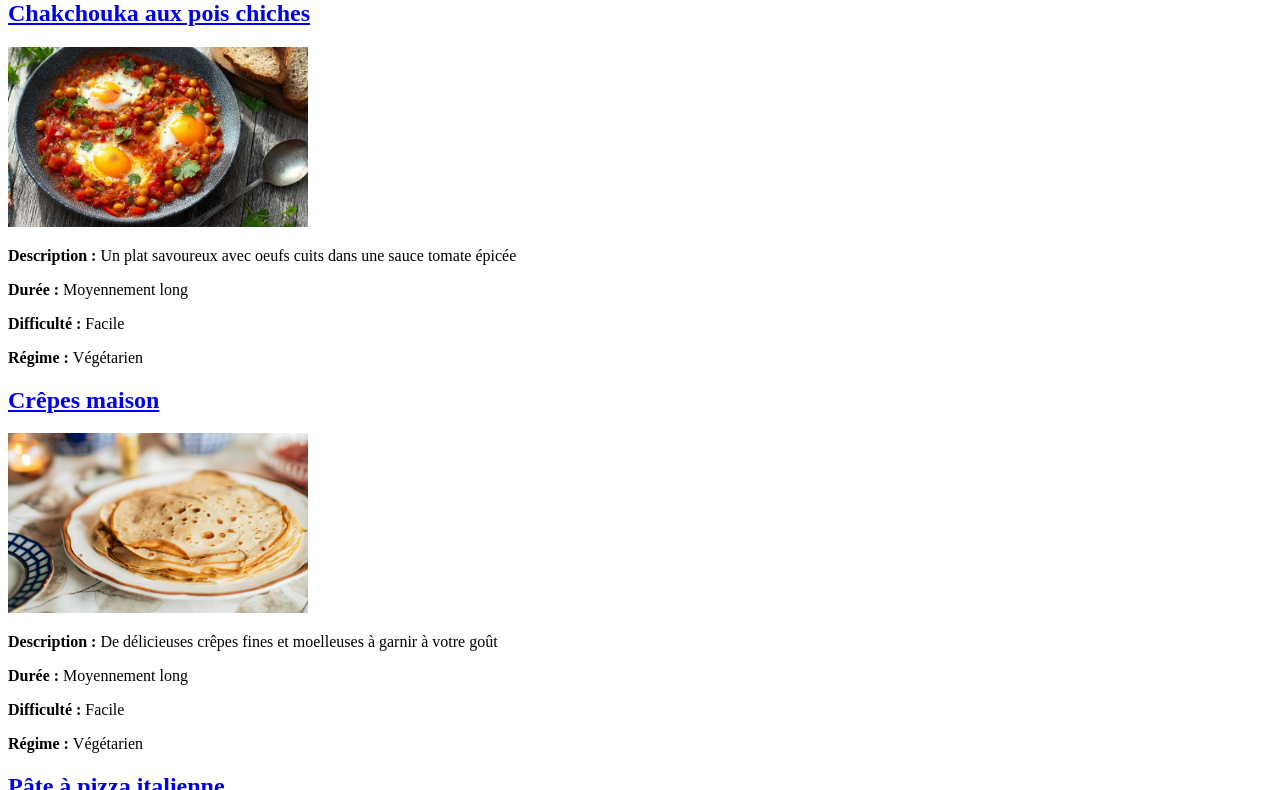
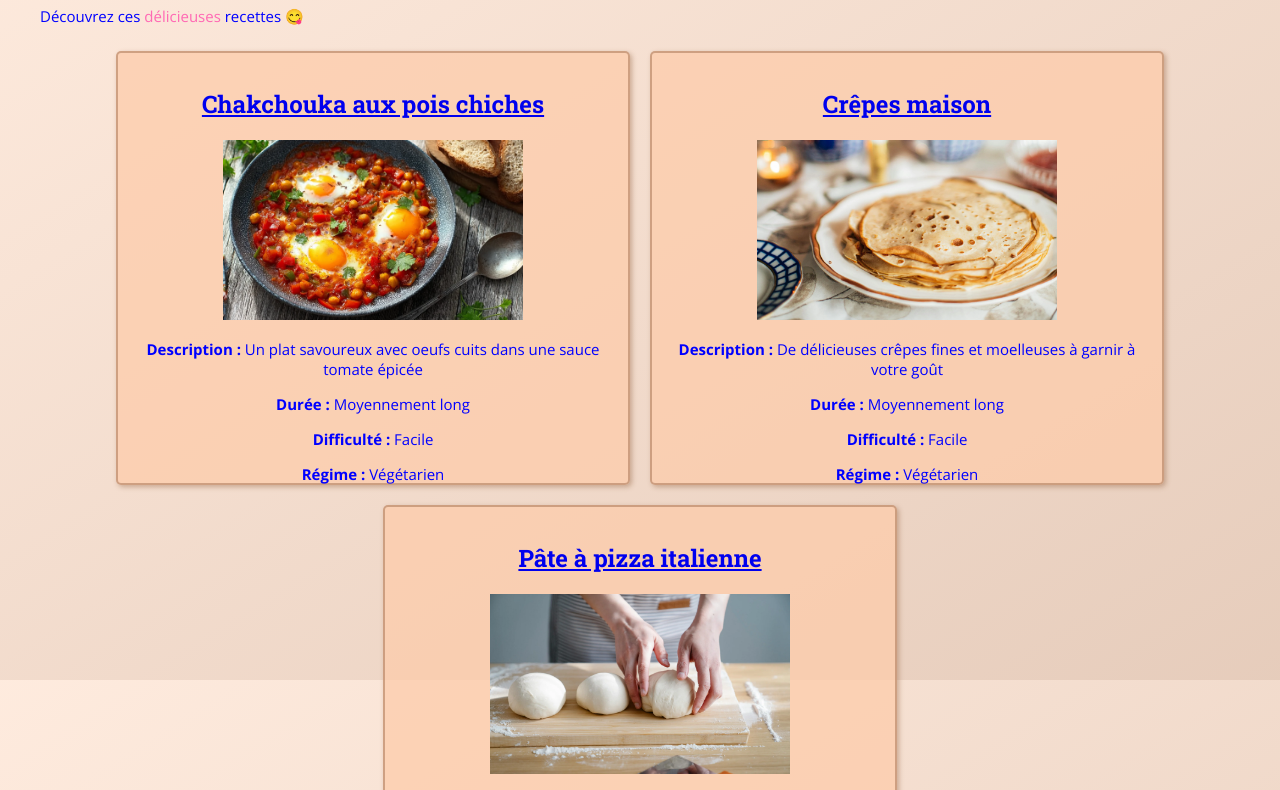
Before and after one commit to emmy-villard/grimoire-de-cuisine, a plain HTML site: page frontend/recipes.html in a window 1280 px wide. Shown: the part 120-910 px from the top of the page. Drawn offline with nearby package versions, Linux system fonts and the light colour scheme.

Commit message:
style(css): add basic css
* style(css): add stylesheet

* style(html): reference style.css

* refactor(css): combine p and li style

* style(html/css): add style for recipe cards

* style(css): add style for title in recipes.html

* style(css): add highlight style

* style(css): add fonts

* style(css): add background color

* style(css): improved border and shadows
for reciped card

* style(css): change selection color

* style(css): add img:hover zoom

```diff
--- /dev/null
+++ b/frontend/assets/css/style.css
@@ -0,0 +1,74 @@
+p,
+li {
+    color:blue;
+    font-family: "Open Sans";
+    font-size: 15px;
+}
+
+::selection {
+    background-color: #5397d6;
+    color: white;
+}
+
+a:hover {
+    text-decoration: none;
+}
+
+h1,
+h2,
+h3 {
+    color:#3a3a3a;
+    font-family: "Roboto Slab";
+}
+
+html {
+    background: linear-gradient(to bottom right, #fdccab65, #c07f5465);
+    background-attachment: fixed;
+    background-repeat: no-repeat;
+}
+
+body {
+    margin: 1.5em;
+    padding: 1em;
+}
+
+.recipes-container {
+    display: flex;
+    flex-wrap: wrap;
+    justify-content: center;
+    align-items: center;
+}
+
+.recipe-card {
+    border: 2px solid #88553365;
+    background-color: #fdccabc0;
+    width: 30em;
+    height: 25em;
+    border-radius: 5px;
+    padding: 15px;
+    margin: 10px;
+    box-shadow: 2px 2px 5px #88553365;
+    text-align: center;
+    align-items: center;
+}
+
+.recipes_title {
+    color:crimson
+}
+
+.highlight {
+    color:hotpink
+}
+
+.highlight::selection {
+    background-color: hotpink;
+}
+
+.center {
+    text-align: center;
+}
+
+img:hover {
+    transform: scale(1.05);
+    transition: transform 0.2s;
+}
--- a/frontend/recipes.html
+++ b/frontend/recipes.html
@@ -4,13 +4,18 @@
     <head>
         <meta charset="UTF-8">
         <title>Liste de recettes</title>
+        <link rel="stylesheet" href="assets/css/style.css">
+        <link rel="preconnect" href="https://fonts.googleapis.com">
+        <link rel="preconnect" href="https://fonts.gstatic.com" crossorigin>
+        <link href="https://fonts.googleapis.com/css2?family=Roboto+Slab:wght@100..900&display=swap" rel="stylesheet">
+        <link href="https://fonts.googleapis.com/css2?family=Open+Sans:ital,wght@0,300..800;1,300..800&family=Roboto+Slab:wght@100..900&display=swap" rel="stylesheet">
     </head>
 
     <body>
-        <h1>Recettes de cuisine 🍴</h1>
-        <p>Découvrez ces délicieuses recettes 😋</p>
-        <div>
-            <div>
+        <h1 class="recipes_title center">Recettes de cuisine 🍴</h1>
+        <p>Découvrez ces <span class="highlight">délicieuses</span> recettes 😋</p>
+        <div class="recipes-container">
+            <div class="recipe-card">
                 <h2><a href="recipe-chakchouka-pois-chiches.html">Chakchouka aux pois chiches</a></h2>
                 <img src="assets/img/chakchouka.webp" alt="Photo de Chakchouka aux pois chiches" width="300">
                 <p><strong>Description : </strong>Un plat savoureux avec oeufs cuits dans une sauce tomate épicée</p>
@@ -18,7 +23,7 @@
                 <p><strong>Difficulté : </strong>Facile</p>
                 <p><strong>Régime : </strong>Végétarien</p>
             </div>
-            <div>
+            <div class="recipe-card">
                 <h2><a href="recipe-crepes.html">Crêpes maison</a></h2>
                 <img src="assets/img/crepes.webp" alt="Photo de Crêpes maison" width="300">
                 <p><strong>Description : </strong>De délicieuses crêpes fines et moelleuses à garnir à votre goût</p>
@@ -26,7 +31,7 @@
                 <p><strong>Difficulté : </strong>Facile</p>
                 <p><strong>Régime : </strong>Végétarien</p>
             </div>
-            <div>
+            <div class="recipe-card">
                 <h2><a href="recipe-pate-a-pizza.html">Pâte à pizza italienne</a></h2>
                 <img src="assets/img/pizza-dough.webp" alt="Photo de Pâte à pizza italienne" width="300">
                 <p><strong>Description : </strong>Une pâte à pizza authentique, légère et croustillante</p>
```
Also changed, not shown: frontend/index.html (+5 -0 lines), frontend/new-recipe.html (+5 -0 lines), frontend/recipe-chakchouka-pois-chiches.html (+5 -0 lines), frontend/recipe-crepes.html (+5 -0 lines), frontend/recipe-pate-a-pizza.html (+5 -0 lines).
